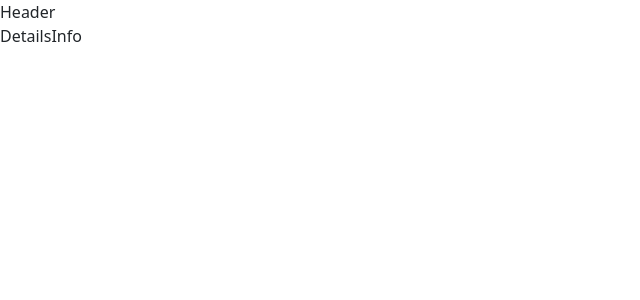
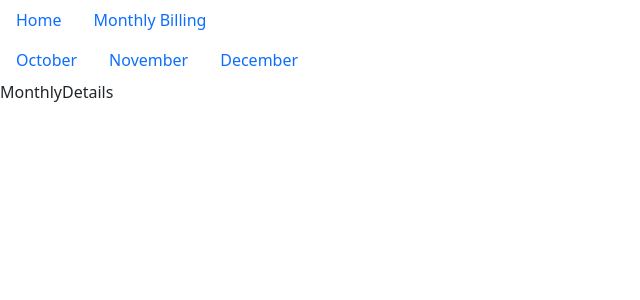
Before and after one commit to LinhLe2307/Expense_Tracking_App_Typescript_React, a React (Create React App) app: page /monthly-billing in a window 1280 px wide. Shown: the top 300 px of the page, without its empty margins (0-640 px from the left). Built offline with nearby package versions, Linux system fonts and the light colour scheme.

Commit message:
Added Monthly billing

```diff
--- a/db.json
+++ b/db.json
@@ -23,5 +23,6 @@
       "id": 2
     }
   ],
-  "income": []
+  "income": [],
+  "categoriesLists": []
 }
--- a/src/App.tsx
+++ b/src/App.tsx
@@ -2,6 +2,7 @@ import { BrowserRouter, Routes, Route } from 'react-router-dom';
 import './App.css';
 import DetailsInfo from './components/Card/DetailsInfo';
 import HomePage from './components/HomePage';
+import MonthlyBilling from './components/MonthlyBilling/MonthlyBilling';
 import Layout from './pages/Layout';
 
 function App() {
@@ -11,6 +12,7 @@ function App() {
         <Route path="/" element={<Layout />}>
           <Route index element={<HomePage />}/>
           <Route path="/:id" element={<DetailsInfo />}/>
+          <Route path="/monthly-billing" element={<MonthlyBilling />}/>
         </ Route>
       </Routes>
     </BrowserRouter>
--- a/src/components/Header.tsx
+++ b/src/components/Header.tsx
@@ -1,9 +1,15 @@
+import Nav from 'react-bootstrap/Nav';
 
 const Header = () => {
   return (
-    <nav>
-        Header
-    </nav>
+     <Nav variant="pills" defaultActiveKey="/home">
+      <Nav.Item>
+        <Nav.Link href="/">Home</Nav.Link>
+      </Nav.Item>
+      <Nav.Item>
+        <Nav.Link href="/monthly-billing">Monthly Billing</Nav.Link>
+      </Nav.Item>
+    </Nav>
   )
 }
 
--- /dev/null
+++ b/src/components/MonthlyBilling/MonthlyBilling.tsx
@@ -0,0 +1,25 @@
+import React from 'react'
+import { Nav } from 'react-bootstrap'
+import MonthlyDetails from './MonthlyDetails'
+
+const MonthlyBilling = () => {
+  return (
+    <div>
+      <Nav defaultActiveKey="/home" as="ul">
+
+        <Nav.Item as="li">
+          <Nav.Link eventKey="link-1">October</Nav.Link>
+        </Nav.Item>
+        <Nav.Item as="li">
+          <Nav.Link eventKey="link-2">November</Nav.Link>
+        </Nav.Item>
+        <Nav.Item as="li">
+          <Nav.Link eventKey="link-3">December</Nav.Link>
+        </Nav.Item>
+      </Nav>
+      <MonthlyDetails />
+    </div>
+  )
+}
+
+export default MonthlyBilling
--- /dev/null
+++ b/src/components/MonthlyBilling/MonthlyDetails.tsx
@@ -0,0 +1,9 @@
+import React from 'react'
+
+const MonthlyDetails = () => {
+  return (
+    <div>MonthlyDetails</div>
+  )
+}
+
+export default MonthlyDetails
```
